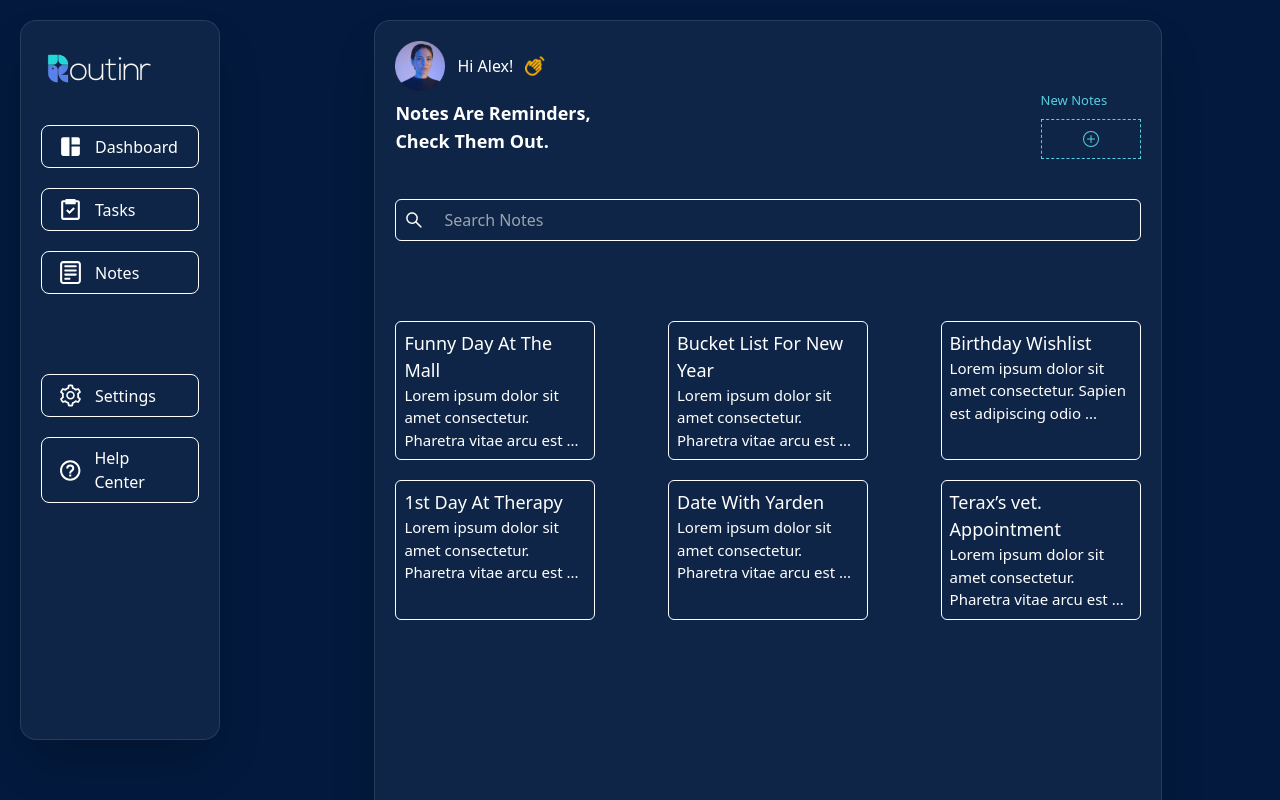
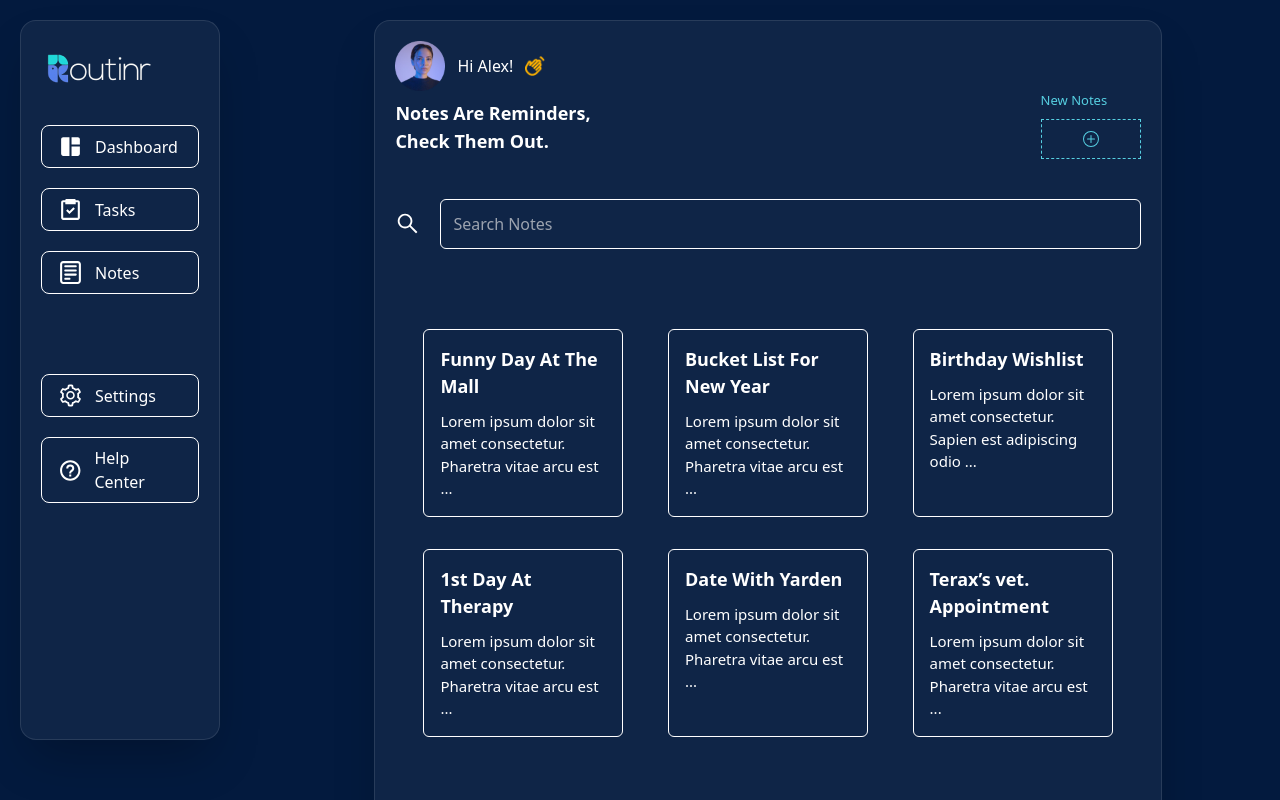
Before and after one commit to Routinr/routinr-frontend, a React (Vite) app in the folder routinr/: page /notes in a window 1280 px wide. Shown: the top 800 px of the page. Built offline with nearby package versions, Linux system fonts and the light colour scheme.

Commit message:
still making changes

```diff
--- a/routinr/src/views/components/Notes.jsx
+++ b/routinr/src/views/components/Notes.jsx
@@ -7,6 +7,9 @@ import { BsPlusCircle } from 'react-icons/bs';
 import { useState } from 'react';
 import NoteDetails from './NoteDetails';
 import AddNote from './AddNote';
+
+// css styling
+import "../../css/App.css"
 
 const Notes = () => {
   const [selectedNote, setSelectedNote] = useState(null);
@@ -93,7 +96,7 @@ const Notes = () => {
 
   return (
     <DashboardLayout>
-      <div className="h-[100vh] md:h-[200vh] lg:h-[120vh] xl:h-[200vh] md:bg-white md:shadow-2xl md:rounded-2xl md:bg-opacity-5 w-full md:w-[80%] md:p-5 z-20 border-[0px] md:border-[1px] border-white border-opacity-10 z-20 ">
+      <div className="dashboard-cont md:h-[200vh] lg:h-[120vh] xl:h-[200vh] md:bg-white md:shadow-2xl md:rounded-2xl md:bg-opacity-5 w-full md:w-[80%] md:p-5 border-[0px] md:border-[1px] border-white border-opacity-10 z-20 overflow-scroll">
         <div className="hidden md:block">
           <Topbar />
         </div>
@@ -115,28 +118,28 @@ const Notes = () => {
           </div>
         </div>
 
-        <div className="flex items-center gap-5 w-full border-[1px] border-white p-2 rounded-md mt-10">
+        <div className="flex items-center gap-5 w-full rounded-md mt-10">
           <div>
-            <AiOutlineSearch className="text-white text-[20px]" />
+            <AiOutlineSearch className="text-white text-[25px]" />
           </div>
           <input
-            className="w-full bg-transparent text-white"
+            className="w-full bg-transparent text-white p-3 border-[1px] border-white rounded-md"
             type="text"
             value={searchTerm}
             onChange={(e) => setSearchTerm(e.target.value)}
             placeholder="Search Notes"
           />
         </div>
-        <div className="flex flex-wrap gap-3  md:gap-5 justify-between text-white mt-20 ">
+        <div className="flex flex-wrap px-7 md:gap-5 justify-between text-white mt-20 ">
           {filteredData.map((item) => (
             <div
-              className={`border-[1px] border-white p-2 w-[150px] md:w-[300px] lg:w-[200px] rounded-md cursor-pointer ${
+              className={`border-[1px] border-white p-4 mb-3 w-[150px] sm:w-[300px] lg:w-[200px] rounded-md cursor-pointer ${
                 selectedNote === item.id ? "bg-gray-500" : ""
               }`}
               key={item.id}
               onClick={() => handleNoteClick(item.id)}
             >
-              <h2 className="text-[14px] md:text-[18px]">{item.heading}</h2>
+              <h2 className="text-[14px] font-bold mb-[10px] md:text-[18px]">{item.heading}</h2>
               <p className="text-[13px] md:text-[15px] ">
                 {selectedNote === item.id
                   ? item.description // Show full description if selected
--- a/routinr/src/views/components/Tasks.jsx
+++ b/routinr/src/views/components/Tasks.jsx
@@ -2,10 +2,13 @@ import React from 'react'
 import DashboardLayout from '../layout/DashboardLayout'
 import Topbar from './Topbar';
 
+// css styling
+import "../../css/App.css"
+
 const Tasks = () => {
   return (
     <DashboardLayout>
-      <div className="h-[100vh] md:bg-white md:shadow-2xl md:rounded-2xl md:bg-opacity-5 w-full md:w-[80%] md:p-5 z-20 border-[0px] md:border-[1px] border-white border-opacity-10">
+      <div className="dashboard-cont h-[90vh] md:bg-white md:shadow-2xl md:rounded-2xl md:bg-opacity-5 w-full md:w-[80%] md:p-5 z-20 border-[0px] md:border-[1px] border-white border-opacity-10">
         <div className="hidden md:block">
           <Topbar />
         </div>
```
Also changed, not shown: routinr/src/css/App.css (+7 -0 lines).
